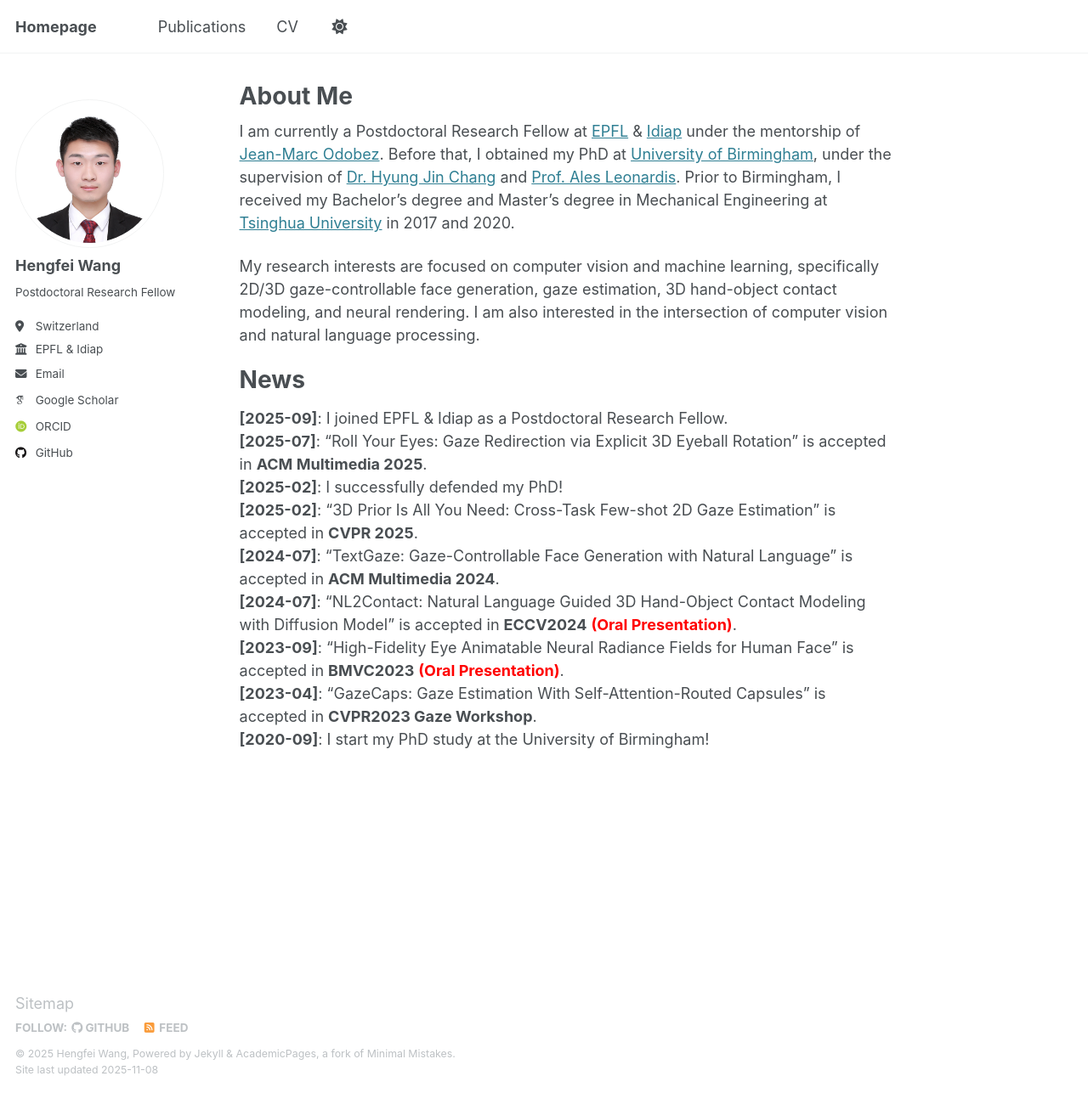
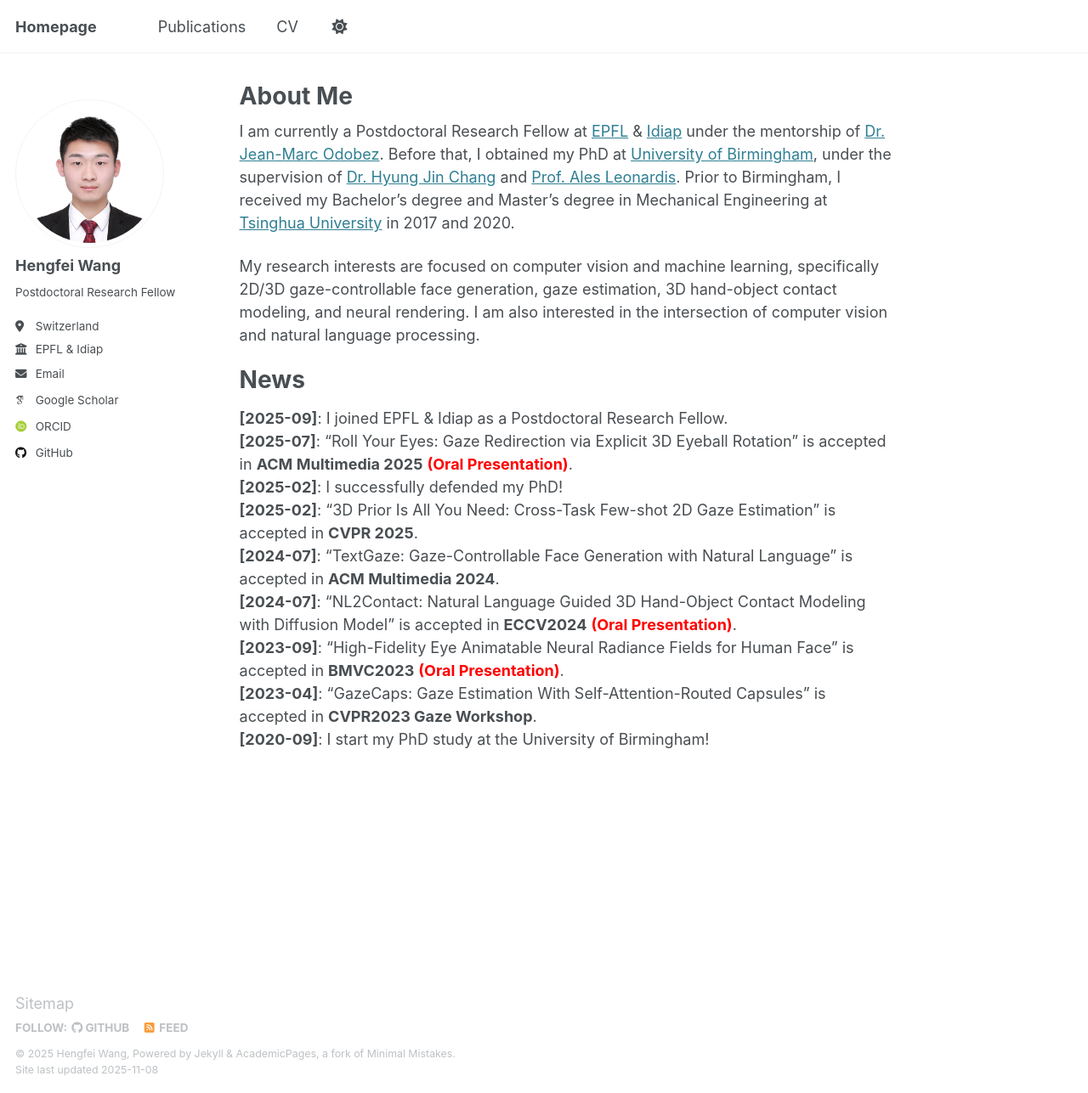
Before and after one commit to hengfei-wang/hengfei-wang.github.io, a Jekyll site: the page built from _pages/about.md, in a window 1280 px wide and 1287 px high. Shown: the whole window at 85% size. Built offline with Jekyll 4.4.1, drawn with Linux system fonts in a browser that asks for light colours; some web fonts are replaced.

Commit message:
Revise about page with updated mentorship and news
Updated the mentorship reference and added oral presentation notes for accepted papers.

```diff
--- a/_pages/about.md
+++ b/_pages/about.md
@@ -7,13 +7,13 @@
   - /about.html
 ---
 
-I am currently a Postdoctoral Research Fellow at [EPFL](https://www.epfl.ch/en/) & [Idiap](https://www.idiap.ch/en) under the mentorship of [Jean-Marc Odobez](https://www.idiap.ch/~odobez/). Before that, I obtained my PhD at [University of Birmingham](https://www.birmingham.ac.uk/index.aspx), under the supervision of [Dr. Hyung Jin Chang](https://hyungjinchang.wordpress.com/) and [Prof. Ales Leonardis](https://www.birmingham.ac.uk/staff/profiles/computer-science/academic-staff/leonardis-ales). Prior to Birmingham, I received my Bachelor's degree and Master's degree in Mechanical Engineering at [Tsinghua University](https://www.tsinghua.edu.cn/en/) in 2017 and 2020.
+I am currently a Postdoctoral Research Fellow at [EPFL](https://www.epfl.ch/en/) & [Idiap](https://www.idiap.ch/en) under the mentorship of [Dr. Jean-Marc Odobez](https://www.idiap.ch/~odobez/). Before that, I obtained my PhD at [University of Birmingham](https://www.birmingham.ac.uk/index.aspx), under the supervision of [Dr. Hyung Jin Chang](https://hyungjinchang.wordpress.com/) and [Prof. Ales Leonardis](https://www.birmingham.ac.uk/staff/profiles/computer-science/academic-staff/leonardis-ales). Prior to Birmingham, I received my Bachelor's degree and Master's degree in Mechanical Engineering at [Tsinghua University](https://www.tsinghua.edu.cn/en/) in 2017 and 2020.
 
 My research interests are focused on computer vision and machine learning, specifically 2D/3D gaze-controllable face generation, gaze estimation, 3D hand-object contact modeling, and neural rendering. I am also interested in the intersection of computer vision and natural language processing.
 
 # News
 **[2025-09]**: I joined EPFL & Idiap as a Postdoctoral Research Fellow. \\
-**[2025-07]**: "Roll Your Eyes: Gaze Redirection via Explicit 3D Eyeball Rotation" is accepted in **ACM Multimedia 2025**. \\
+**[2025-07]**: "Roll Your Eyes: Gaze Redirection via Explicit 3D Eyeball Rotation" is accepted in **ACM Multimedia 2025** **<font color=red>(Oral Presentation)</font>**. \\
 **[2025-02]**: I successfully defended my PhD! \\
 **[2025-02]**: "3D Prior Is All You Need: Cross-Task Few-shot 2D Gaze Estimation" is accepted in **CVPR 2025**. \\
 **[2024-07]**: "TextGaze: Gaze-Controllable Face Generation with Natural Language" is accepted in **ACM Multimedia 2024**. \\
```
